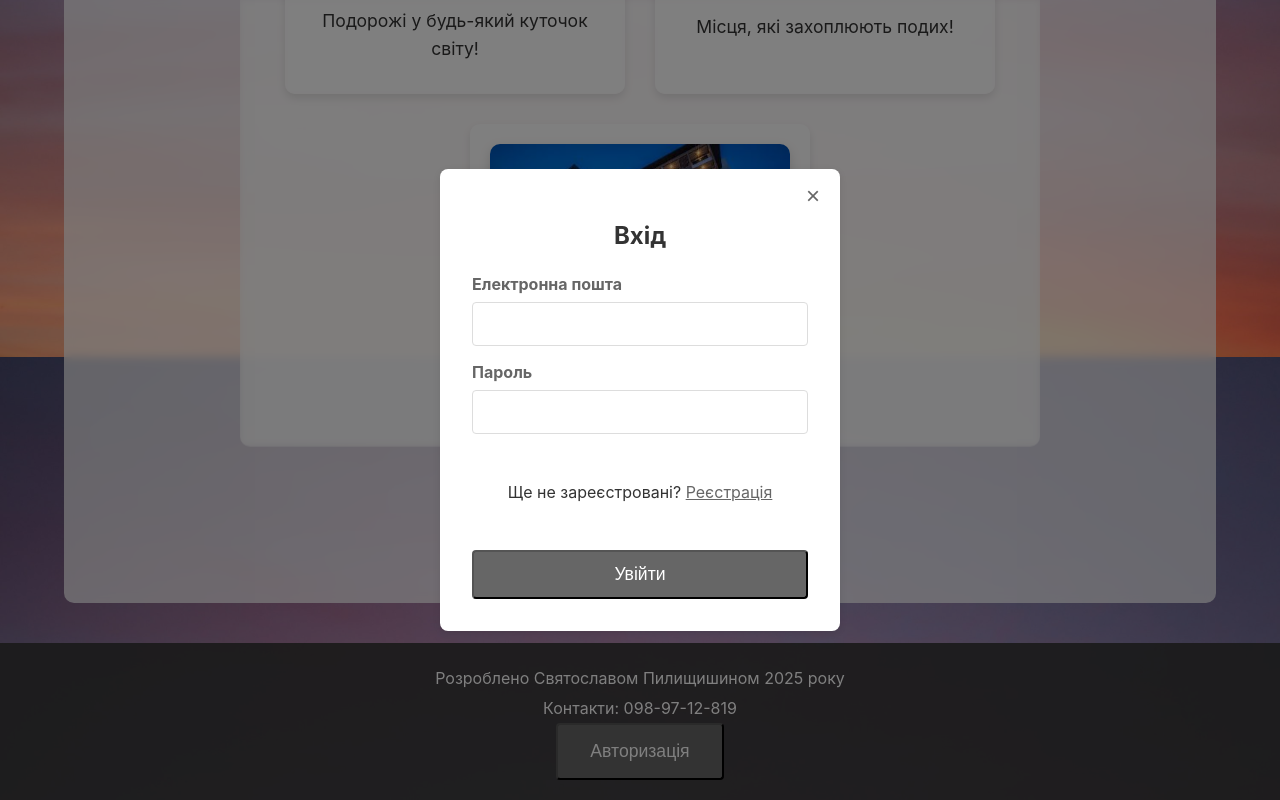
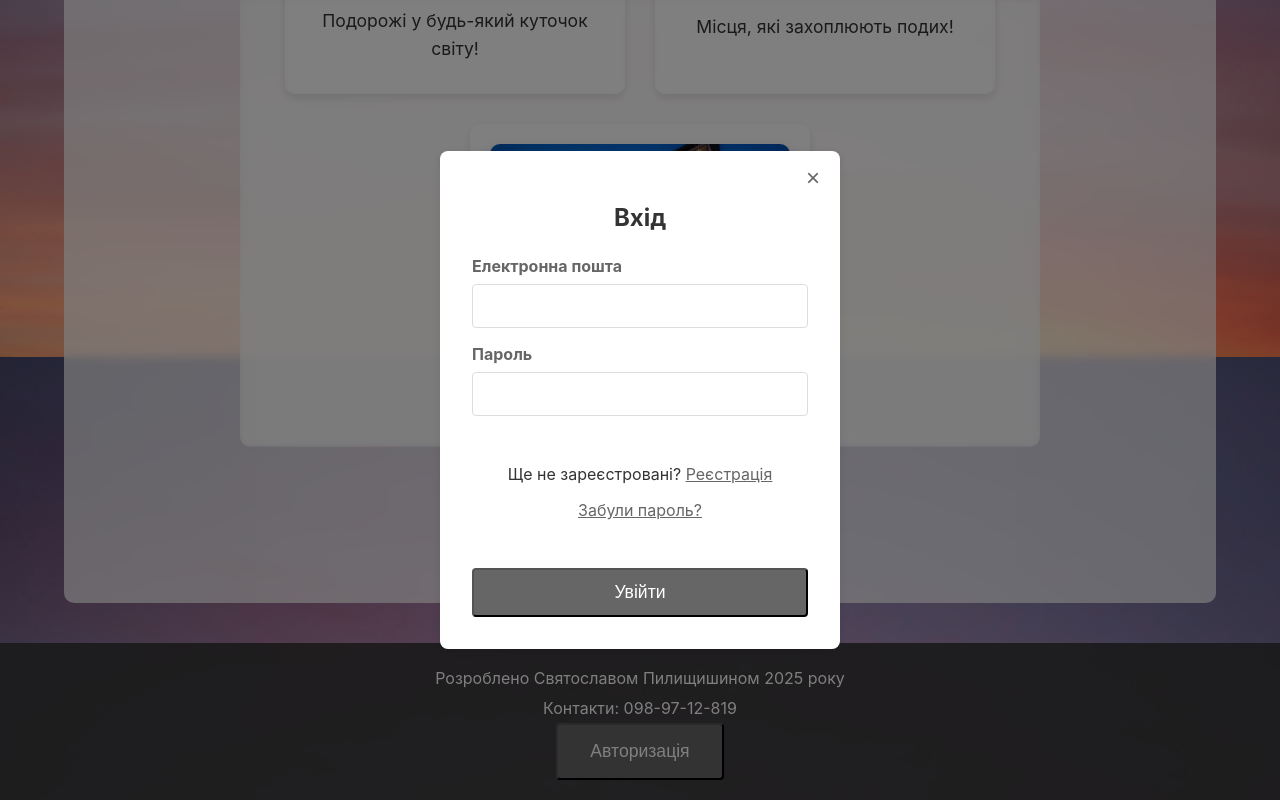
Before and after one commit to SviatoslavPylyshchyshyn/Lab5, a React (Create React App) app: page / in a window 1280 px wide. Both pictures are taken after a click on the button "Авторизація". Shown: the part 2203-3003 px from the top of the page. Built offline with nearby package versions, Linux system fonts and the light colour scheme; no server answers.

Commit message:
одав функцію скидання паролю

```diff
--- a/src/pages/Auth/Login.js
+++ b/src/pages/Auth/Login.js
@@ -1,6 +1,9 @@
 import React, { useState } from 'react';
 import { useAuth } from '../../contexts/AuthContext';
+import { getAuth, sendPasswordResetEmail } from 'firebase/auth';
 import './Auth.css';
+
+const auth = getAuth();
 
 const Login = ({ onToggleForm, onClose }) => {
   const [email, setEmail] = useState('');
@@ -26,6 +29,22 @@ const Login = ({ onToggleForm, onClose }) => {
   const handleContainerClick = (e) => {
     if (e.target.className === 'auth-container') {
       onClose();
+    }
+  };
+
+  const handleForgotPassword = async () => {
+    if (!email) {
+      alert('Будь ласка, введіть вашу електронну пошту для скидання паролю.');
+      return;
+    }
+    try {
+      setLoading(true);
+      await sendPasswordResetEmail(getAuth(), email);
+      alert('Лист для скидання паролю надіслано на вашу електронну пошту.');
+    } catch (error) {
+      alert('Помилка при скиданні паролю: ' + error.message);
+    } finally {
+      setLoading(false);
     }
   };
 
@@ -62,6 +81,11 @@ const Login = ({ onToggleForm, onClose }) => {
               Реєстрація
             </span>
           </p>
+          <p>
+            <span className="auth-link" onClick={handleForgotPassword}>
+              Забули пароль?
+            </span>
+          </p>
         </div>
         <button type="submit" className="cta-button" disabled={loading}>
           {loading ? 'Завантаження...' : 'Увійти'}
```
